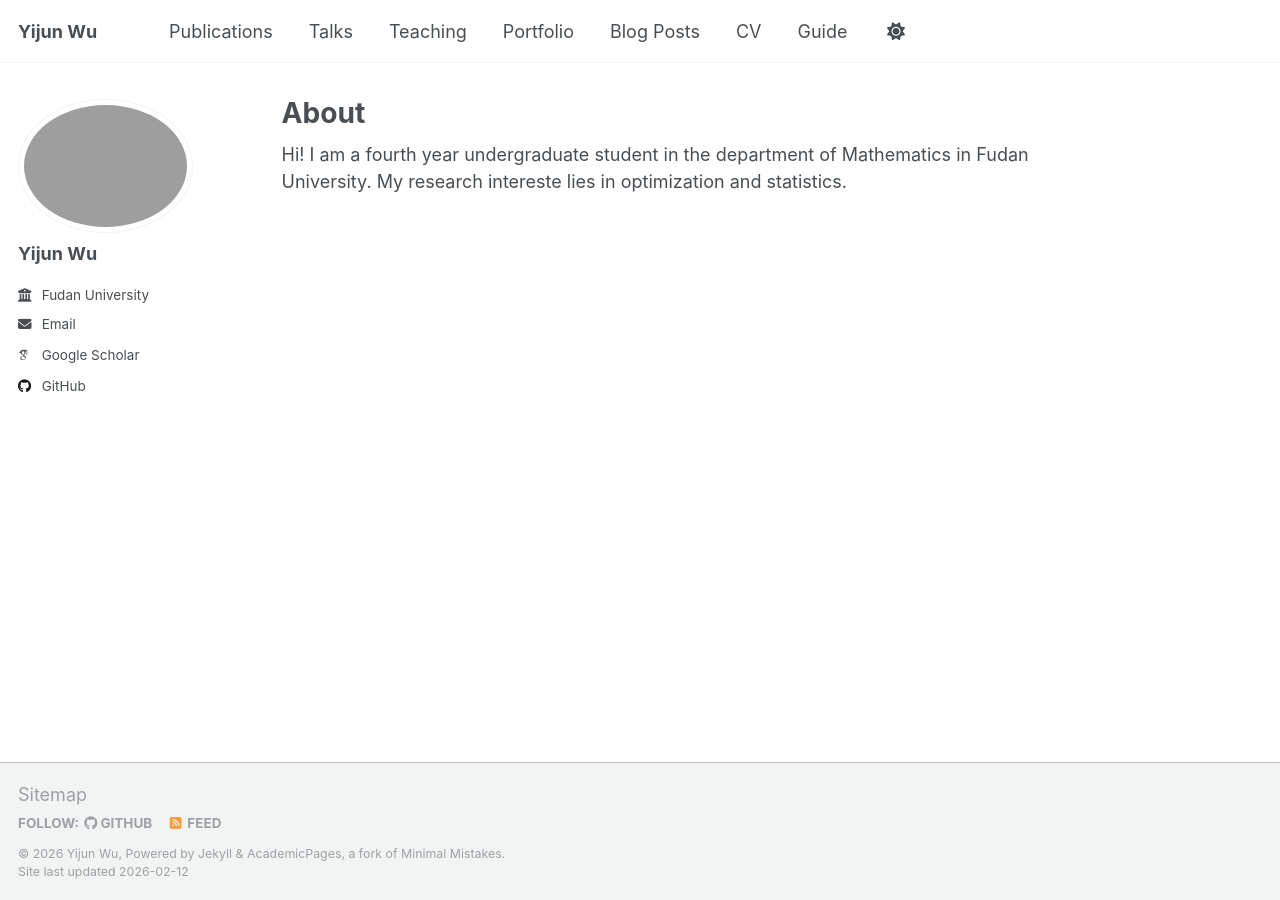
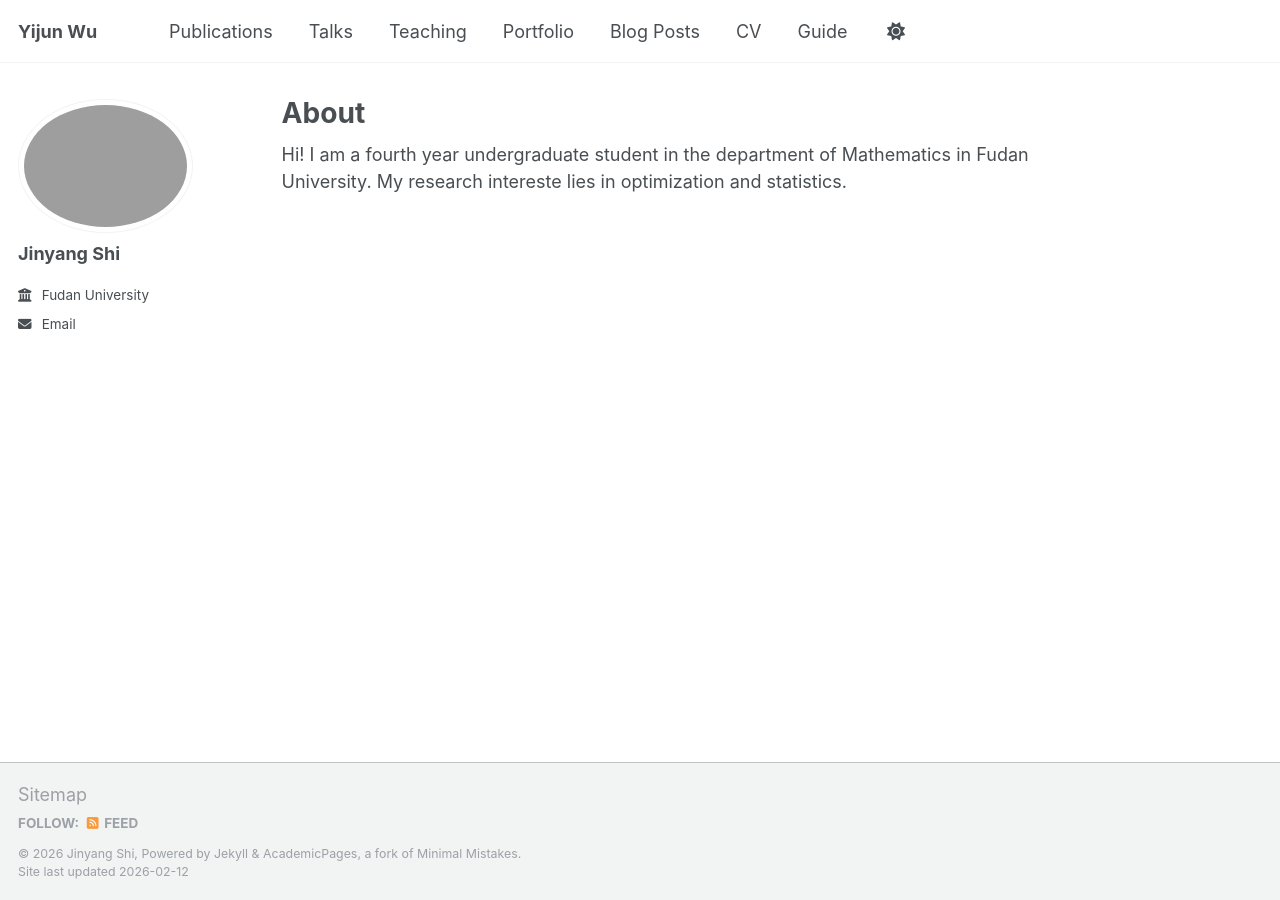
Before and after one commit to KostivArr/KostivArr.github.io, a Jekyll site: the page built from _pages/about.md, in a window 1280 px wide. Built offline with Jekyll 4.4.1, drawn with Linux system fonts in a browser that asks for light colours; some web fonts are replaced; a script that is not in the unit is left out.

Commit message:
Update _config.yml

```diff
--- a/_config.yml
+++ b/_config.yml
@@ -11,7 +11,7 @@ locale                   : "en-US"
 site_theme               : "default"
 title                    : "Yijun Wu"
 title_separator          : "-"
-name                     : &name "Yijun Wu"
+name                     : &name "Jinyang Shi"
 description              : &description "personal description"
 url                      : https://academicpages.github.io # the base hostname & protocol for your site e.g. "https://[your GitHub username].github.io" or if you already have some other page hosted on Github then use "https://[your GitHub username].github.io/[Your Repo Name]"
 baseurl                  : "" # the subpath of your site, e.g. "/blog"
@@ -23,18 +23,18 @@ repository               : "academicpages/academicpages.github.io"
 author:
   # Biographic information
   avatar           : "profile.png"
-  name             : "Yijun Wu"
+  name             : "Jinyang Shi"
   pronouns         : # example: "she/her"
   bio              : ""
   #location         : "Earth"
   employer         : "Fudan University"
   uri              : # URL
-  email            : "yijunwu@fudan"
+  email            : "jinyangshi22@m.fudan.edu.cn"
 
   # Academic websites
   academia         : # URL
   arxiv            : # URL - Update with the correct link to your profile
-  googlescholar    : "https://scholar.google.com/citations?user=PS_CX0AAAAAJ"
+  googlescholar    : #"https://scholar.google.com/citations?user=PS_CX0AAAAAJ"
   impactstory      : # URL
   #orcid            : "http://orcid.org/yourorcidurl"
   semantic         : # URL
@@ -46,7 +46,7 @@ author:
   bitbucket        : # Username - Update with your username on the site
   codepen          : # Username
   dribbble         : # Username
-  github           : "academicpages"
+  github           : #"academicpages"
   kaggle           : # Username
   stackoverflow    : # User number or user number and name (i.e., use "1" or "1/jeff-atwood")
 
```
